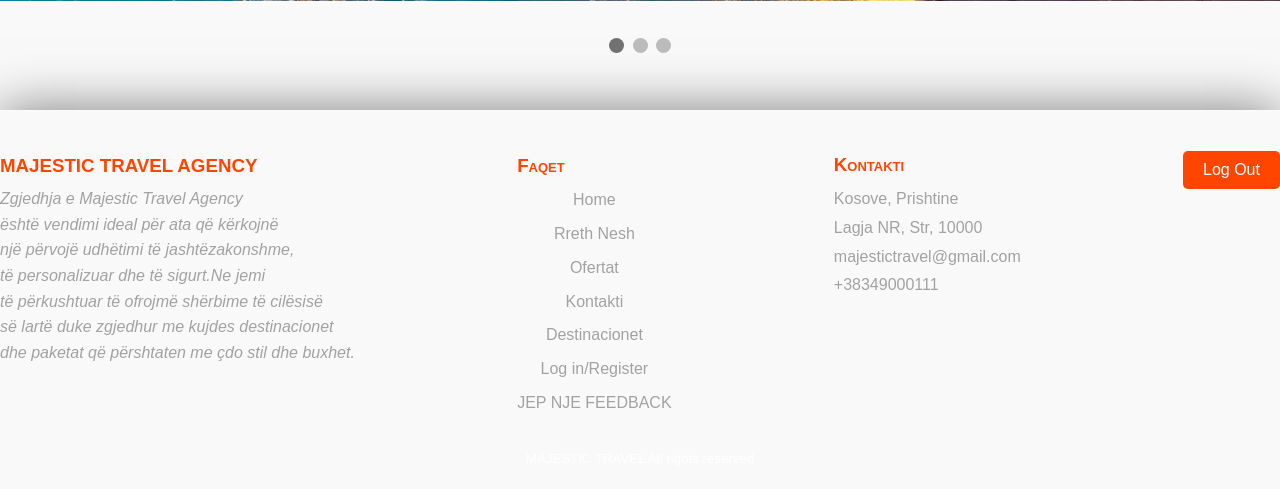
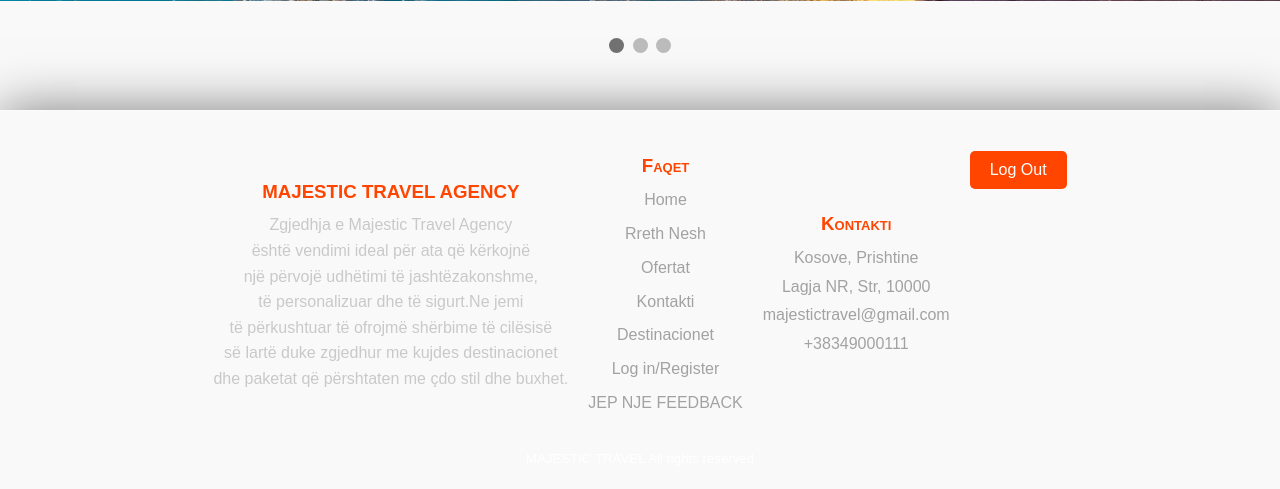
Before and after one commit to OketaShuki/TravelAgencyProjekti, a PHP site: page / in a window 1280 px wide. Shown: the part 2213-2702 px from the top of the page. Run offline with PHP 8.4, Linux system fonts and the light colour scheme.

Commit message:
Perditesime te reja

```diff
--- a/style.css
+++ b/style.css
@@ -253,7 +253,6 @@
 .dot.active, .dot:hover {
   background-color: #717171;
 }
-
 /* Stilizimi i footer */
 .footer-content {
   font-family: sans-serif;
@@ -269,21 +268,21 @@
   padding-top: 40px;
   color: rgb(201, 201, 201);
   display: flex;
-  flex-direction: row; /* Ndryshimi për ta bërë horizontal */
-  justify-content: space-between; /* Hapësira ndërmjet elementëve */
-  gap: 20px; /* Hapësirë ndërmjet elementëve */
+  flex-direction: row; /* Të gjitha elementet të jenë horizontale */
+  justify-content: center; /* Centralizoni përmbajtjen horizontalisht */
+  gap: 30px; /* Hapësirë ndërmjet elementeve */
+  text-align: center; /* Siguron që teksti të jetë gjithashtu në qendër */
 }
 
-.travel-footer {
-  position: relative;
+.travel-footer, .footer-nav, .footer-contact {
   display: flex;
   flex-direction: column;
-  text-align: left;
-  font-style: italic;
-  color: rgb(162, 162, 162);
+  justify-content: center; /* Centralizoni përmbajtjen brenda secilit div */
+  align-items: center; /* Centralizoni përmbajtjen brenda secilit div */
+  text-align: center;
 }
 
-.travel-titulli {
+.travel-titulli, .nav-titulli {
   padding-bottom: 5px;
   font-style: normal;
   color: #ff4500;
@@ -291,30 +290,11 @@
   font-variant: small-caps;
 }
 
-.footer-nav {
-  position: relative;
+.footer-nav .nav-elements {
   display: flex;
-  flex-direction: column;
-  text-align: center;
-}
-
-.nav-titulli {
-  color: #ff4500;
-  padding-bottom: 5px;
-  font-family: sans-serif;
-  font-variant: small-caps;
-  display: flex;
-  flex-direction: column;
-  flex-wrap: nowrap;
-  justify-content: flex-start;
-  align-items: baseline;
-  align-content: center;
-}
-
-.nav-elements {
-  display: flex;
-  flex-direction: column; /* Rregulloje në kolonë për pajisje të vogla */
+  flex-direction: column; /* Rregullon linket në kolonë */
   gap: 5px;
+  text-align: center; /* Centralizimi i elementeve */
 }
 
 .nav-elements a {
@@ -332,10 +312,8 @@
   line-height: 1.8em;
   display: flex;
   flex-direction: column;
-  flex-wrap: nowrap;
-  justify-content: flex-start;
-  align-items: baseline;
-  align-content: center;
+  justify-content: center;
+  align-items: center;
 }
 
 .footer-contact > p, .fcontact-a > a {
@@ -352,7 +330,7 @@
 }
 
 .footer-button-container {
-  text-align: right; /* Siguron që butoni është në të djathtë */
+  text-align: center; /* Centralizoni butonin */
   margin-top: 20px;
 }
 
@@ -388,6 +366,8 @@ footer {
 .footer-div {
   display: flex;
   flex-direction: row; /* Të gjitha elementet të jenë horizontale */
+  justify-content: center; /* Centralizoni përmbajtjen horizontalisht */
+  gap: 20px; /* Hapësirë ndërmjet elementeve */
 }
 
 .footer-contact {
@@ -397,7 +377,7 @@ footer {
 @media (max-width: 800px) {
   .footer-div {
     flex-direction: row; /* Mbajmë horizontale për pajisje më të vogla */
-    justify-content: space-between; /* Largimi i elementeve ndërmjet tyre */
+    justify-content: center; /* Centralizoni përmbajtjen */
     padding: 20px;
     gap: 20px;
   }
```
